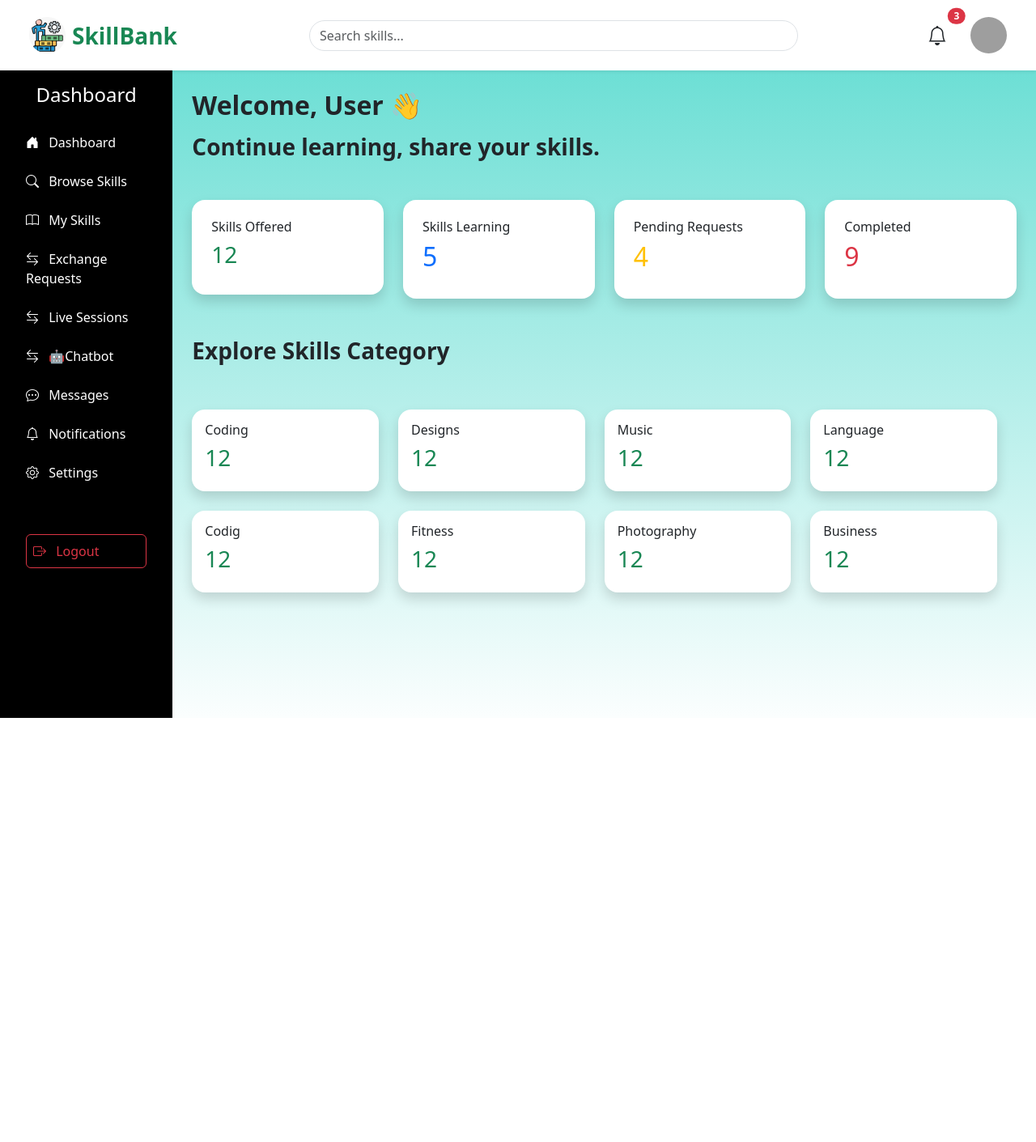
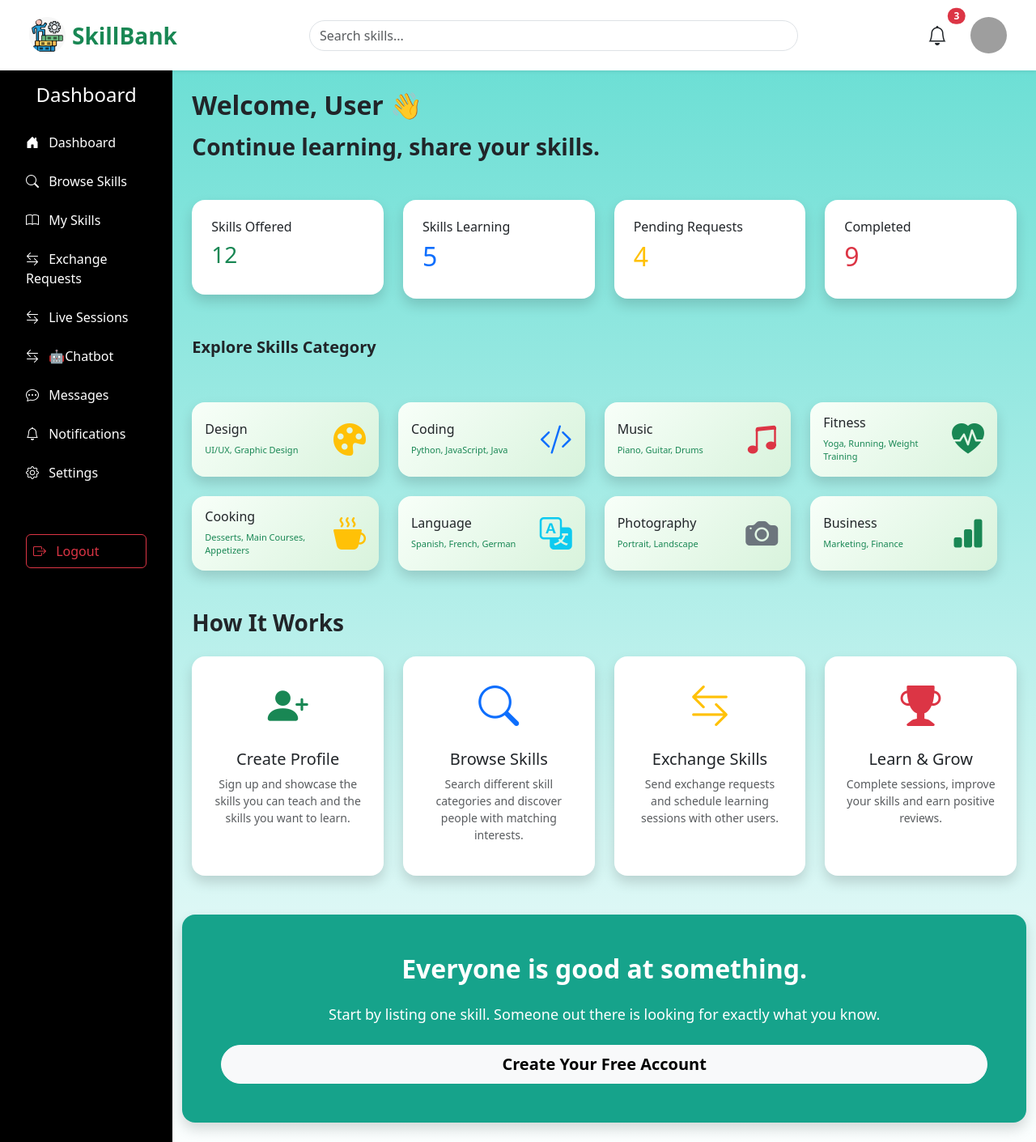
Before and after one commit to shubhamsirse507-jpg/-skill_bank, a Django app: page /dashboard/ in a window 1280 px wide. Shown: the whole page at 81% size. Before the commit the page ends 887 px from the top, so only its background shows below. Run offline with Django 5.2, Linux system fonts and the light colour scheme; grey boxes are pictures that could not be loaded.

Commit message:
updated dashboard

```diff
--- a/user_dashboard/static/user_dashboard/css/dashboard.css
+++ b/user_dashboard/static/user_dashboard/css/dashboard.css
@@ -1,8 +1,18 @@
-body{
-    background: linear-gradient(135deg, #667eea, #764ba2);
-}
+
 
 .dashboard-bg{
     min-height: 50vh;
     background: linear-gradient(180deg, #6ddfd5, #fbfefe);
 }
+
+.skill-card{
+    border: none;
+    border-radius: 20px;
+    background: linear-gradient(135deg, #f8fff9, #d8f3dc);
+    transition: 0.3s;
+}
+
+.skill-card:hover{
+    transform: translateY(-5px);
+    box-shadow: 0 12px 25px rgba(0,0,0,0.15);
+}
--- a/user_dashboard/templates/user_dashboard/dashboard.html
+++ b/user_dashboard/templates/user_dashboard/dashboard.html
@@ -12,7 +12,7 @@
 
 
 Continue learning, share your skills.
-
+</h3>
 
 
 <div class="row mt-5">
@@ -51,66 +51,231 @@ Continue learning, share your skills.
 
 <div class="row mt-5">
 
-<h7 class="fw-bold mb-3">
+<h5 class="fw-bold mb-3">
 Explore Skills Category
-</h7>
+</h5>
 
 <div class="row g-4 mt-3">
 
 <div class="col-md-3">
-        <div class="card shadow border-0 rounded-4 p-3">
-            <h6>Coding</h6>
-            <h3 class="text-success">12</h3>
+    <div class="card skill-card shadow border-0 rounded-4 p-3">
+
+        <div class="d-flex justify-content-between align-items-center">
+
+            <div>
+                <h6>Design</h6>
+                <p class="text-success mb-0" style="font-size:11px;">
+                    UI/UX, Graphic Design
+                </p>
+            </div>
+
+            <i class="bi bi-palette-fill text-warning" style="font-size:40px;"></i>
+
+        </div>
+
     </div>
 </div>
 
 <div class="col-md-3">
-        <div class="card shadow border-0 rounded-4 p-3">
-            <h6>Designs</h6>
-            <h3 class="text-success">12</h3>
+    <div class="card skill-card shadow border-0 rounded-4 p-3">
+        <div class="d-flex justify-content-between align-items-center">
+            <div>
+                <h6>Coding</h6>
+                <p class="text-success mb-0" style="font-size:11px;">
+                    Python, JavaScript, Java
+                </p>
+            </div>
+
+            <i class="bi bi-code-slash text-primary" style="font-size:40px;"></i>
+        </div>
     </div>
 </div>
 
 <div class="col-md-3">
-        <div class="card shadow border-0 rounded-4 p-3">
+    <div class="card skill-card shadow border-0 rounded-4 p-3">
+        <div class="d-flex justify-content-between align-items-center">
+            <div>
                 <h6>Music</h6>
-            <h3 class="text-success">12</h3>
+                <p class="text-success mb-0" style="font-size:11px;">
+                    Piano, Guitar, Drums
+                </p>
+            </div>
+
+            <i class="bi bi-music-note-beamed text-danger" style="font-size:40px;"></i>
+        </div>
     </div>
 </div>
 
 <div class="col-md-3">
-        <div class="card shadow border-0 rounded-4 p-3">
-            <h6>Language</h6>
-            <h3 class="text-success">12</h3>
+    <div class="card skill-card shadow border-0 rounded-4 p-3">
+        <div class="d-flex justify-content-between align-items-center">
+            <div>
+                <h6>Fitness</h6>
+                <p class="text-success mb-0" style="font-size:11px;">
+                    Yoga, Running, Weight Training
+                </p>
+            </div>
+
+            <i class="bi bi-heart-pulse-fill text-success" style="font-size:40px;"></i>
+        </div>
     </div>
 </div>
 
 <div class="col-md-3">
-        <div class="card shadow border-0 rounded-4 p-3">
-            <h6>Codig</h6>
-            <h3 class="text-success">12</h3>
+    <div class="card skill-card shadow border-0 rounded-4 p-3">
+        <div class="d-flex justify-content-between align-items-center">
+            <div>
+                <h6>Cooking</h6>
+                <p class="text-success mb-0" style="font-size:11px;">
+                    Desserts, Main Courses, Appetizers
+                </p>
+            </div>
+
+            <i class="bi bi-cup-hot-fill text-warning" style="font-size:40px;"></i>
+        </div>
     </div>
 </div>
 
 <div class="col-md-3">
-        <div class="card shadow border-0 rounded-4 p-3">
-            <h6>Fitness</h6>
-            <h3 class="text-success">12</h3>
+    <div class="card skill-card shadow border-0 rounded-4 p-3">
+        <div class="d-flex justify-content-between align-items-center">
+            <div>
+                <h6>Language</h6>
+                <p class="text-success mb-0" style="font-size:11px;">
+                    Spanish, French, German
+                </p>
+            </div>
+
+            <i class="bi bi-translate text-info" style="font-size:40px;"></i>
+        </div>
     </div>
 </div>
 
 <div class="col-md-3">
-        <div class="card shadow border-0 rounded-4 p-3">
+    <div class="card skill-card shadow border-0 rounded-4 p-3">
+        <div class="d-flex justify-content-between align-items-center">
+            <div>
                 <h6>Photography</h6>
-            <h3 class="text-success">12</h3>
+                <p class="text-success mb-0" style="font-size:11px;">
+                    Portrait, Landscape
+                </p>
+            </div>
+
+            <i class="bi bi-camera-fill text-secondary" style="font-size:40px;"></i>
+        </div>
     </div>
 </div>
 
 <div class="col-md-3">
-        <div class="card shadow border-0 rounded-4 p-3">
+    <div class="card skill-card shadow border-0 rounded-4 p-3">
+        <div class="d-flex justify-content-between align-items-center">
+            <div>
                 <h6>Business</h6>
-            <h3 class="text-success">12</h3>
+                <p class="text-success mb-0" style="font-size:11px;">
+                    Marketing, Finance
+                </p>
             </div>
+
+            <i class="bi bi-bar-chart-fill text-success" style="font-size:40px;"></i>
+        </div>
+    </div>
+</div>
+</div>
+<!-- How It Works Section -->
+
+<div class="mt-5">
+
+    <h3 class="fw-bold mb-4">
+        How It Works
+    </h3>
+
+    <div class="row g-4">
+
+        <!-- Card 1 -->
+        <div class="col-md-3">
+            <div class="card shadow border-0 rounded-4 p-4 text-center h-100">
+
+                <i class="bi bi-person-plus-fill text-success"
+                   style="font-size:50px;"></i>
+
+                <h5 class="mt-3">Create Profile</h5>
+
+                <p class="text-muted small">
+                    Sign up and showcase the skills you can teach and the skills you want to learn.
+                </p>
+
+            </div>
+        </div>
+
+        <!-- Card 2 -->
+        <div class="col-md-3">
+            <div class="card shadow border-0 rounded-4 p-4 text-center h-100">
+
+                <i class="bi bi-search text-primary"
+                   style="font-size:50px;"></i>
+
+                <h5 class="mt-3">Browse Skills</h5>
+
+                <p class="text-muted small">
+                    Search different skill categories and discover people with matching interests.
+                </p>
+
+            </div>
+        </div>
+
+        <!-- Card 3 -->
+        <div class="col-md-3">
+            <div class="card shadow border-0 rounded-4 p-4 text-center h-100">
+
+                <i class="bi bi-arrow-left-right text-warning"
+                   style="font-size:50px;"></i>
+
+                <h5 class="mt-3">Exchange Skills</h5>
+
+                <p class="text-muted small">
+                    Send exchange requests and schedule learning sessions with other users.
+                </p>
+
+            </div>
+        </div>
+
+        <!-- Card 4 -->
+        <div class="col-md-3">
+            <div class="card shadow border-0 rounded-4 p-4 text-center h-100">
+
+                <i class="bi bi-trophy-fill text-danger"
+                   style="font-size:50px;"></i>
+
+                <h5 class="mt-3">Learn & Grow</h5>
+
+                <p class="text-muted small">
+                    Complete sessions, improve your skills and earn positive reviews.
+                </p>
+
+            </div>
+        </div>
+
+    </div>
+
+</div>
+
+<!-- Call To Action Section -->
+
+<div class="card border-0 shadow rounded-4 p-5 mt-5 text-center"
+     style="background: linear-gradient(135deg,#16a38b,#16a38b);">
+
+    <h2 class="fw-bold text-white">
+        Everyone is good at something.
+    </h2>
+
+    <p class="text-white mt-3 mb-4" style="font-size:18px;">
+        Start by listing one skill. Someone out there is looking for exactly what you know.
+    </p>
+
+    <a href="#" class="btn btn-light btn-lg px-3 rounded-pill fw-bold">
+        Create Your Free Account
+    </a>
+
 </div>
 
 
```
Lines whose indentation alone changed are shown as unchanged.
